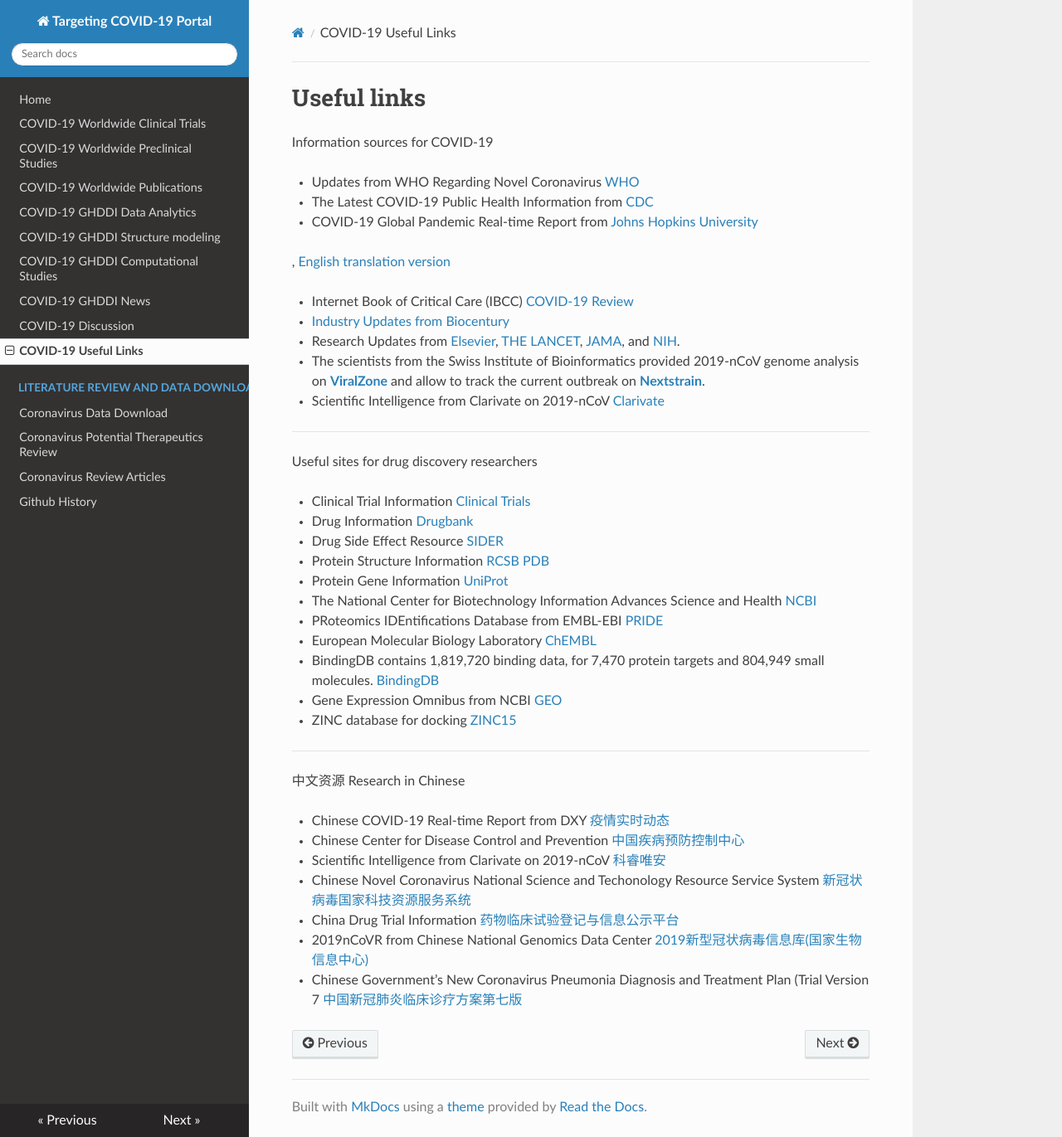
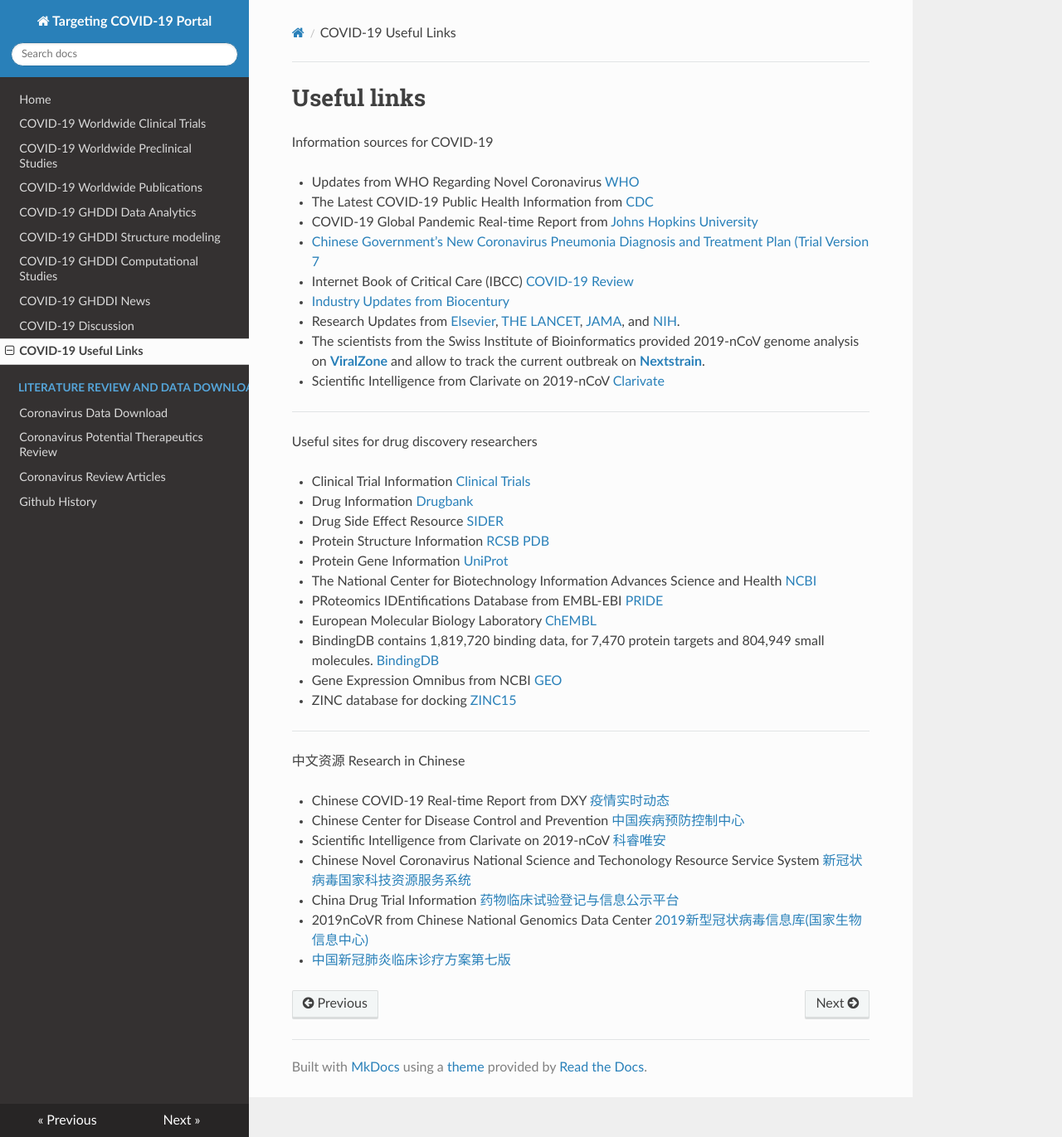
Before and after one commit to GHDDI-AILab/Targeting2019-nCoV, an MkDocs documentation site: the page built from docs/useful_links.md, in a window 1280 px wide and 1371 px high. Shown: the whole window at 83% size. Built offline with MkDocs 1.6.1, drawn with Linux system fonts in a browser that asks for light colours; nearby versions of some CDN libraries; some of the changed lines change nothing that is shown.

Commit message:
correct chinese trial

```diff
--- a/docs/useful_links.md
+++ b/docs/useful_links.md
@@ -7,8 +7,7 @@
 
  * COVID-19 Global Pandemic Real-time Report from [Johns Hopkins University](https://gisanddata.maps.arcgis.com/apps/opsdashboard/index.html#/bda7594740fd40299423467b48e9ecf6)
 
-
- , [English translation version](https://www.chinalawtranslate.com/en/coronavirus-treatment-plan-7/)
+ * [Chinese Government’s New Coronavirus Pneumonia Diagnosis and Treatment Plan (Trial Version 7 ](https://www.chinalawtranslate.com/en/coronavirus-treatment-plan-7/)
 
  * Internet Book of Critical Care (IBCC) [COVID-19 Review](https://emcrit.org/ibcc/COVID19/)
 
@@ -65,4 +64,4 @@
 
  * 2019nCoVR from Chinese National Genomics Data Center [2019新型冠状病毒信息库(国家生物信息中心)](https://bigd.big.ac.cn/ncov)
 
- * Chinese Government’s New Coronavirus Pneumonia Diagnosis and Treatment Plan (Trial Version 7 [中国新冠肺炎临床诊疗方案第七版](https://ghddiai.oss-cn-zhangjiakou.aliyuncs.com/file/Chinese_COVID19_diagnosis_and_treatment_plan_v7.pdf)
+ * [中国新冠肺炎临床诊疗方案第七版](https://ghddiai.oss-cn-zhangjiakou.aliyuncs.com/file/Chinese_COVID19_diagnosis_and_treatment_plan_v7.pdf)
```
